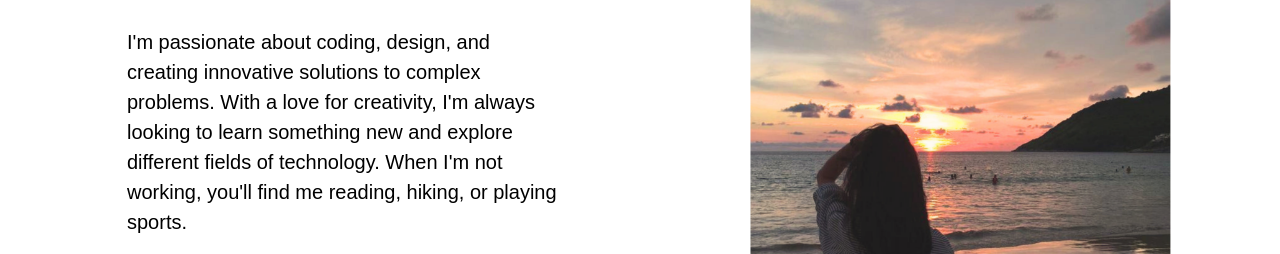
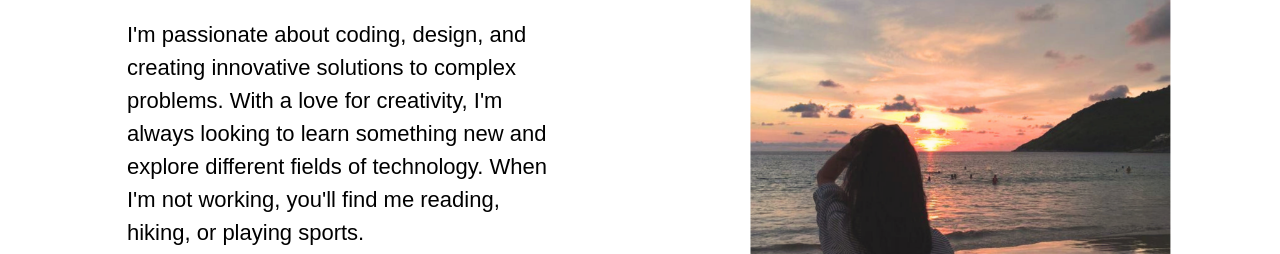
Before and after one commit to taniyachauhan/website, a website: page index.html in a window 1280 px wide. Shown: the part 356-610 px from the top of the page. Drawn offline with nearby package versions, Linux system fonts and the light colour scheme.

Commit message:
Update index.html

```diff
--- a/index.html
+++ b/index.html
@@ -136,7 +136,7 @@
         }
 
         p {
-            font-size: 1.0em;
+            font-size: 1.1em;
             margin-bottom: 20px;
         }
 
```
